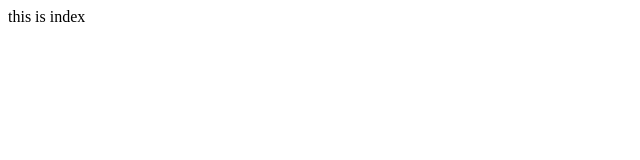
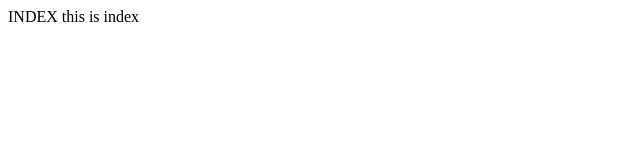
Before and after one commit to vikhyath63/freshersbatch-oct16, a plain HTML site: page index.html in a window 1280 px wide. Shown: the full height of the page, 0-640 px from the left. Drawn offline with Linux system fonts and the light colour scheme.

Commit message:
readme commit

```diff
--- a/index.html
+++ b/index.html
@@ -1,5 +1,6 @@
 <html>
 <body>
+INDEX
 this is index
 </body>
 </html>
```
